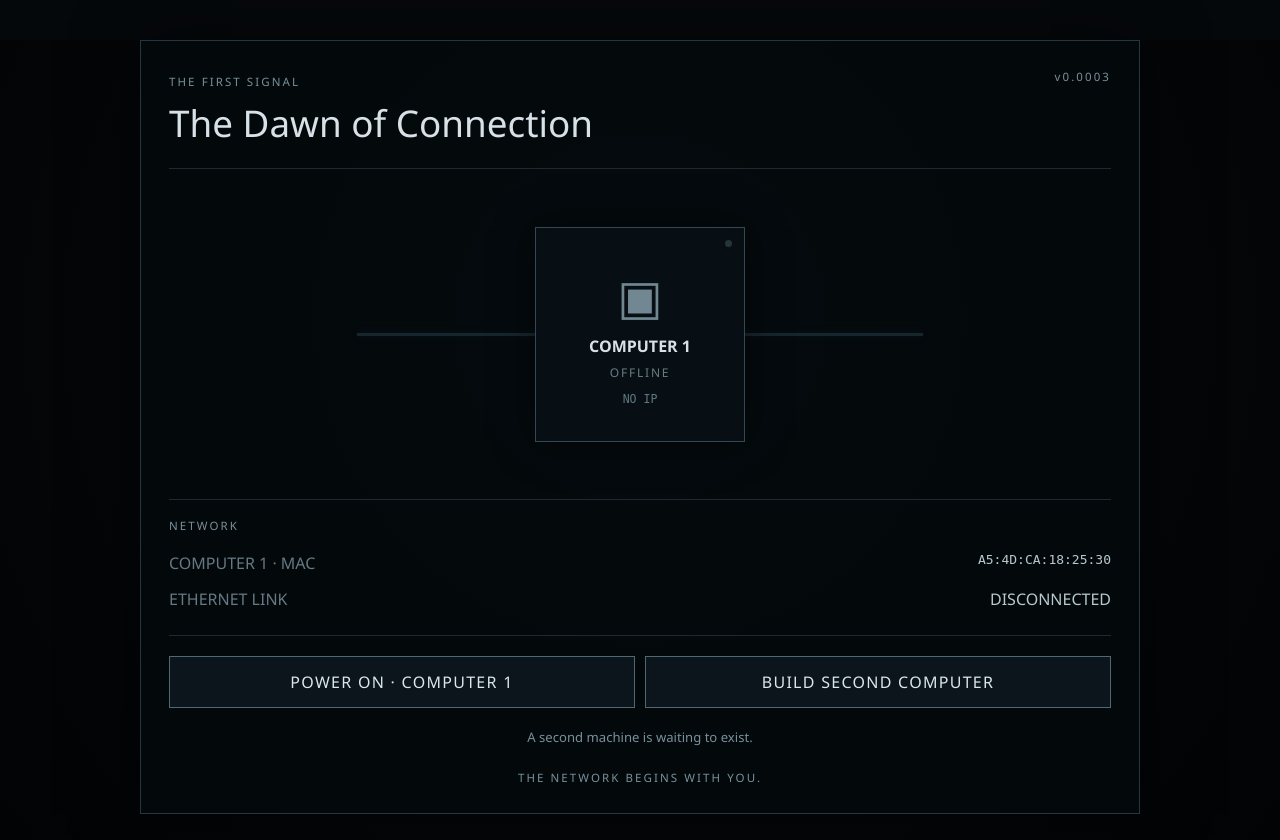
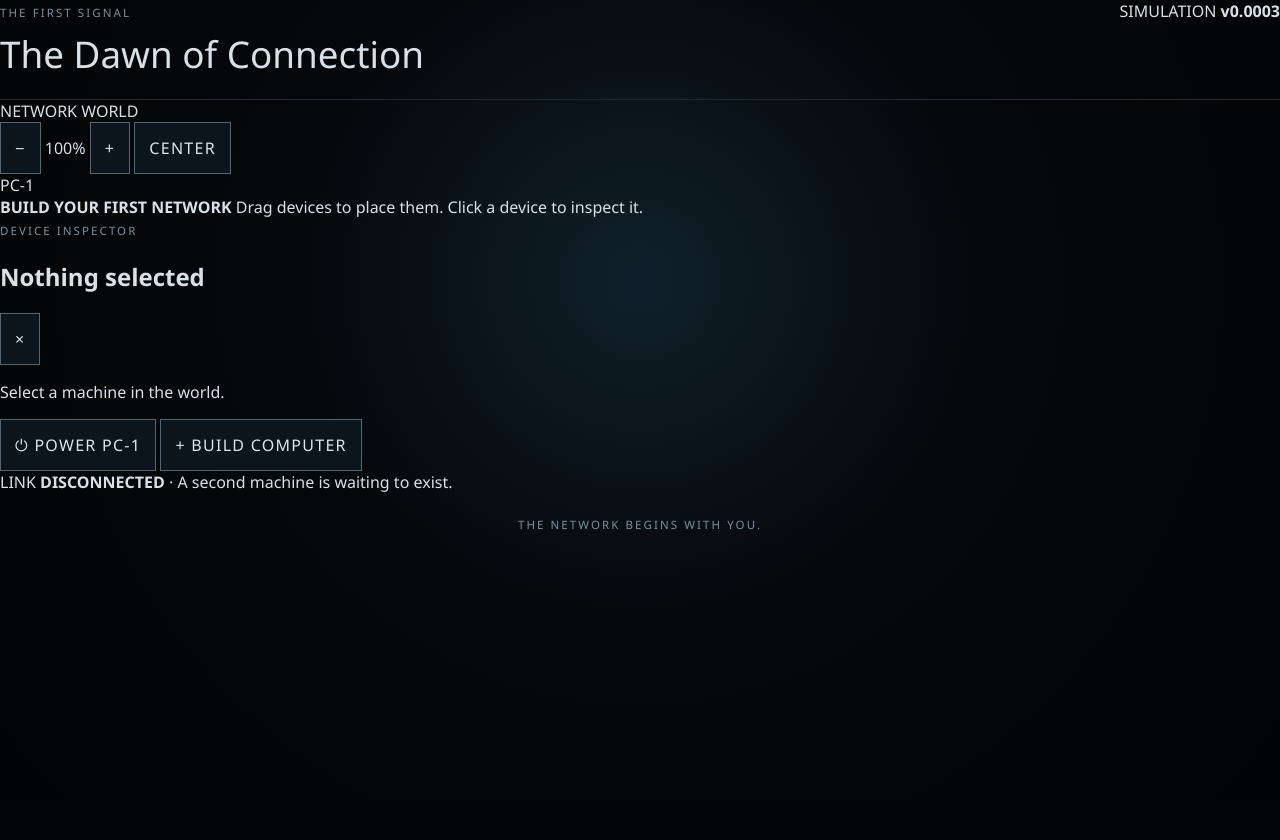
Before and after one commit to Hyagreev14/The-First-Signal_The-Dawn-of-Connection, a Flask app: page / in a window 1280 px wide. After the commit the page ends 530 px from the top, so only its background shows below. Run offline with Flask 3, Linux system fonts and the light colour scheme.

Commit message:
Build v0.0003 simulator world UI

```diff
--- a/templates/index.html
+++ b/templates/index.html
@@ -7,91 +7,110 @@
     <link rel="stylesheet" href="{{ url_for('static', filename='style.css') }}">
 </head>
 <body>
-    <main class="terminal">
-        <header>
-            <div>
+    <main class="game-shell">
+        <header class="game-header">
+            <div class="brand">
                 <span class="eyebrow">THE FIRST SIGNAL</span>
                 <h1>The Dawn of Connection</h1>
             </div>
-            <span class="version">v0.0003</span>
+            <div class="build-info">
+                <span>SIMULATION</span>
+                <strong>v0.0003</strong>
+            </div>
         </header>
 
-        <section class="network-field" id="networkField">
-            <div class="cable" id="cable"></div>
+        <section class="simulator" id="simulator">
+            <div class="world-toolbar">
+                <div class="world-title">
+                    <span class="dot"></span>
+                    <span>NETWORK WORLD</span>
+                </div>
+                <div class="world-tools">
+                    <button id="zoomOut" type="button" aria-label="Zoom out">−</button>
+                    <span id="zoomValue">100%</span>
+                    <button id="zoomIn" type="button" aria-label="Zoom in">+</button>
+                    <button id="resetView" type="button">CENTER</button>
+                </div>
+            </div>
 
-            {% for computer in game.computers %}
-            <div class="computer" id="computer-{{ computer.id }}">
-                <div class="led"></div>
-                <div class="computer-icon">▣</div>
-                <strong>COMPUTER {{ computer.id }}</strong>
-                <span class="status">OFFLINE</span>
-                <code class="ip-label">{{ computer.ip or "NO IP" }}</code>
+            <div class="world" id="world" tabindex="0" aria-label="Network simulation world">
+                <div class="grid" id="grid"></div>
+                <div class="links-layer" id="linksLayer"></div>
+                <div class="devices-layer" id="devicesLayer">
+                    {% for computer in game.computers %}
+                    <article
+                        class="device computer-device"
+                        id="computer-{{ computer.id }}"
+                        data-id="{{ computer.id }}"
+                        data-x="{{ 30 if computer.id == 1 else 70 }}"
+                        data-y="50"
+                        tabindex="0"
+                        aria-label="Computer {{ computer.id }}"
+                    >
+                        <div class="device-screen">
+                            <span class="screen-line"></span>
+                            <span class="screen-line short"></span>
+                            <span class="screen-cursor"></span>
+                        </div>
+                        <div class="device-base"></div>
+                        <div class="device-led"></div>
+                        <div class="device-label">PC-{{ computer.id }}</div>
+                    </article>
+                    {% endfor %}
+                </div>
+
+                <div class="world-hint" id="worldHint">
+                    <strong>BUILD YOUR FIRST NETWORK</strong>
+                    <span>Drag devices to place them. Click a device to inspect it.</span>
+                </div>
             </div>
-            {% endfor %}
+
+            <aside class="inspector" id="inspector">
+                <div class="inspector-head">
+                    <div>
+                        <span class="eyebrow">DEVICE INSPECTOR</span>
+                        <h2 id="inspectorTitle">Nothing selected</h2>
+                    </div>
+                    <button id="closeInspector" class="icon-button" type="button" aria-label="Close inspector">×</button>
+                </div>
+                <div id="inspectorContent" class="inspector-content">
+                    <p>Select a machine in the world.</p>
+                </div>
+            </aside>
         </section>
 
-        <section class="system-panel">
-            <div class="panel-title">NETWORK</div>
-
-            {% for computer in game.computers %}
-            <div class="row">
-                <span>COMPUTER {{ computer.id }} · MAC</span>
-                <code>{{ computer.mac }}</code>
+        <section class="command-bar">
+            <div class="command-group">
+                {% for computer in game.computers %}
+                <button class="command-button power-button" data-id="{{ computer.id }}" type="button">
+                    <span class="command-icon">⏻</span>
+                    <span>POWER PC-{{ computer.id }}</span>
+                </button>
+                {% endfor %}
+                {% if game.computers|length < 2 %}
+                <button id="buildButton" class="command-button primary" type="button">
+                    <span class="command-icon">+</span>
+                    <span>BUILD COMPUTER</span>
+                </button>
+                {% else %}
+                <button id="connectButton" class="command-button primary" type="button">
+                    <span class="command-icon">↔</span>
+                    <span>CONNECT ETHERNET</span>
+                </button>
+                {% endif %}
             </div>
-            {% if game.computers|length > 1 %}
-            <div class="row">
-                <span>COMPUTER {{ computer.id }} · IPV4</span>
-                <code class="ip-value">{{ computer.ip or "UNCONFIGURED" }}</code>
-            </div>
-            {% endif %}
-            {% endfor %}
-
-            <div class="row">
-                <span>ETHERNET LINK</span>
+            <div class="sim-status">
+                <span>LINK</span>
                 <strong id="linkStatus">DISCONNECTED</strong>
+                <span class="separator">·</span>
+                <span id="message">A second machine is waiting to exist.</span>
             </div>
         </section>
 
-        <div class="controls">
-            {% for computer in game.computers %}
-            <button class="power-button" data-id="{{ computer.id }}" type="button">
-                POWER ON · COMPUTER {{ computer.id }}
-            </button>
-            {% endfor %}
-
-            {% if game.computers|length < 2 %}
-            <button id="buildButton" type="button">BUILD SECOND COMPUTER</button>
-            {% else %}
-            <button id="connectButton" type="button">CONNECT ETHERNET</button>
-            {% endif %}
-        </div>
-
-        {% if game.computers|length > 1 %}
-        <section class="ip-panel">
-            <div class="panel-title">IP CONFIGURATION</div>
-            <form id="ipForm">
-                {% for computer in game.computers %}
-                <label>
-                    COMPUTER {{ computer.id }}
-                    <input
-                        name="ip_{{ computer.id }}"
-                        value="{{ computer.ip or ('192.168.0.' ~ (computer.id + 1)) }}"
-                        inputmode="decimal"
-                        autocomplete="off"
-                        maxlength="15"
-                    >
-                </label>
-                {% endfor %}
-                <button type="submit">APPLY IPV4</button>
-            </form>
-            <p class="message" id="message">Assign both computers an IPv4 address.</p>
-        </section>
-        {% else %}
-        <p class="message" id="message">A second machine is waiting to exist.</p>
-        {% endif %}
-
+        <div class="toast" id="toast" role="status" aria-live="polite"></div>
         <footer>THE NETWORK BEGINS WITH YOU.</footer>
     </main>
+
     <script>window.__GAME_STATE__ = {{ game|tojson }};</script>
     <script src="{{ url_for('static', filename='game.js') }}"></script>
 </body>
```
